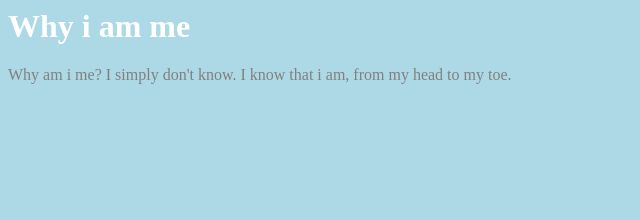
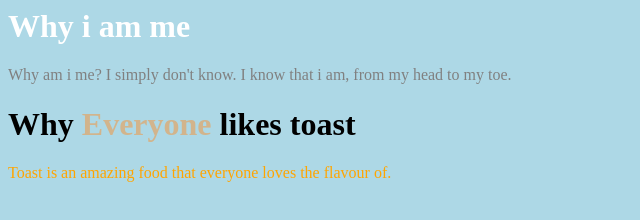
Before and after one commit to TheInspecterOfElements/firstproject, a plain HTML site: page index.html in a window 1280 px wide. Shown: the whole page, without its empty margins (0-640 px from the left). Drawn offline with Linux system fonts and the light colour scheme.

Commit message:
Update index.html

```diff
--- a/index.html
+++ b/index.html
@@ -10,3 +10,23 @@
     ;"> Why am i me? I simply don't know. I know that i am, from my head to my toe.</p>
   </body>
 </html>
+
+<html>
+<head>
+<title> yesyes </title>
+</head>
+<body>
+<body style="background-color: yellow;">
+<style>
+
+.Everyone {
+color: tan;
+}
+.Paragraph {
+color: orange;
+}
+</style>
+
+<h1> Why <span class="Everyone"> Everyone </span> likes toast </h1>
+<div>
+<p> <span class="Paragraph"> Toast is an amazing food that everyone loves the flavour of.</span> </h1>
```
